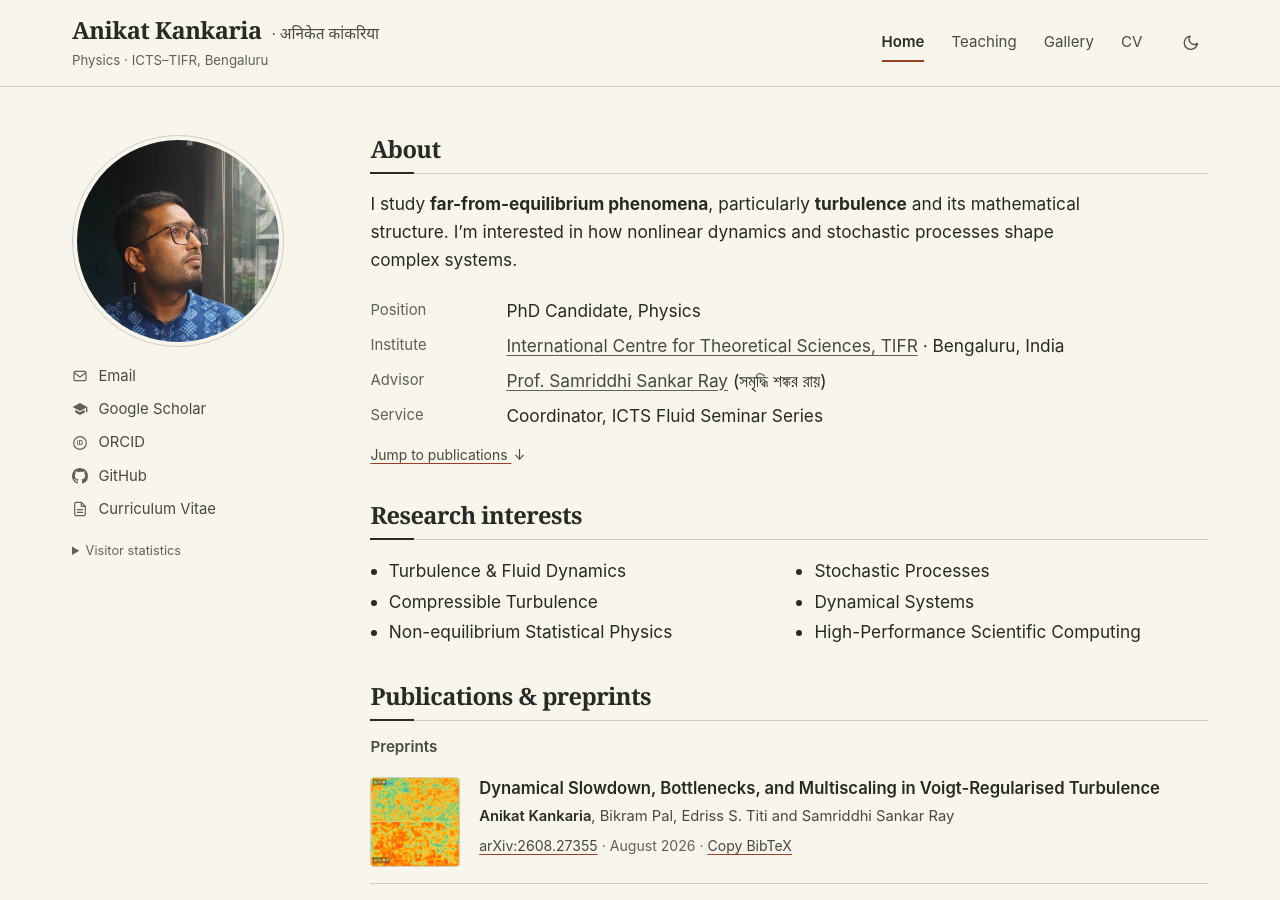
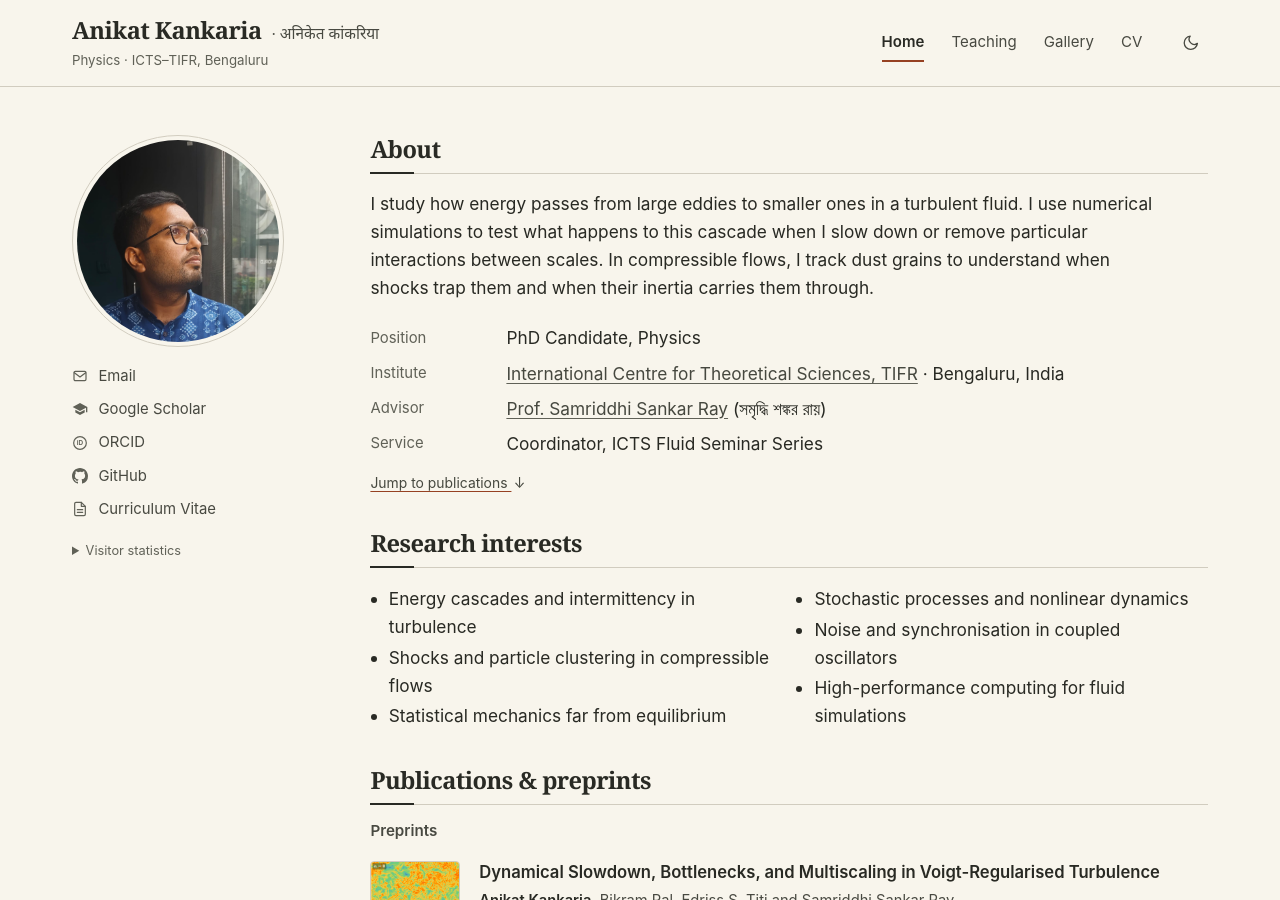
Before and after one commit to Anikat31/Anikat31.github.io, a Jekyll site: the page built from index.html, in a window 1280 px wide and 900 px high. Built offline with Jekyll 4.4.1, drawn with Linux system fonts in a browser that asks for light colours.

Commit message:
Describe the research behind the turbulence and particle simulations

```diff
--- a/index.html
+++ b/index.html
@@ -26,7 +26,7 @@ description: "Anikat Kankaria — PhD candidate in Physics at ICTS-TIFR, Bengalu
 
     <section class="section" id="about">
       <h2>About</h2>
-      <p>I study <strong>far-from-equilibrium phenomena</strong>, particularly <strong>turbulence</strong> and its mathematical structure. I’m interested in how nonlinear dynamics and stochastic processes shape complex systems.</p>
+      <p>I study how energy passes from large eddies to smaller ones in a turbulent fluid. I use numerical simulations to test what happens to this cascade when I slow down or remove particular interactions between scales. In compressible flows, I track dust grains to understand when shocks trap them and when their inertia carries them through.</p>
       <dl class="facts">
         <dt>Position</dt>
         <dd>PhD Candidate, Physics</dd>
@@ -44,12 +44,12 @@ description: "Anikat Kankaria — PhD candidate in Physics at ICTS-TIFR, Bengalu
       <span id="research" aria-hidden="true"></span>
       <h2>Research interests</h2>
       <ul class="interests">
-        <li>Turbulence &amp; Fluid Dynamics</li>
-        <li>Compressible Turbulence</li>
-        <li>Non-equilibrium Statistical Physics</li>
-        <li>Stochastic Processes</li>
-        <li>Dynamical Systems</li>
-        <li>High-Performance Scientific Computing</li>
+        <li>Energy cascades and intermittency in turbulence</li>
+        <li>Shocks and particle clustering in compressible flows</li>
+        <li>Statistical mechanics far from equilibrium</li>
+        <li>Stochastic processes and nonlinear dynamics</li>
+        <li>Noise and synchronisation in coupled oscillators</li>
+        <li>High-performance computing for fluid simulations</li>
       </ul>
     </section>
 
```
